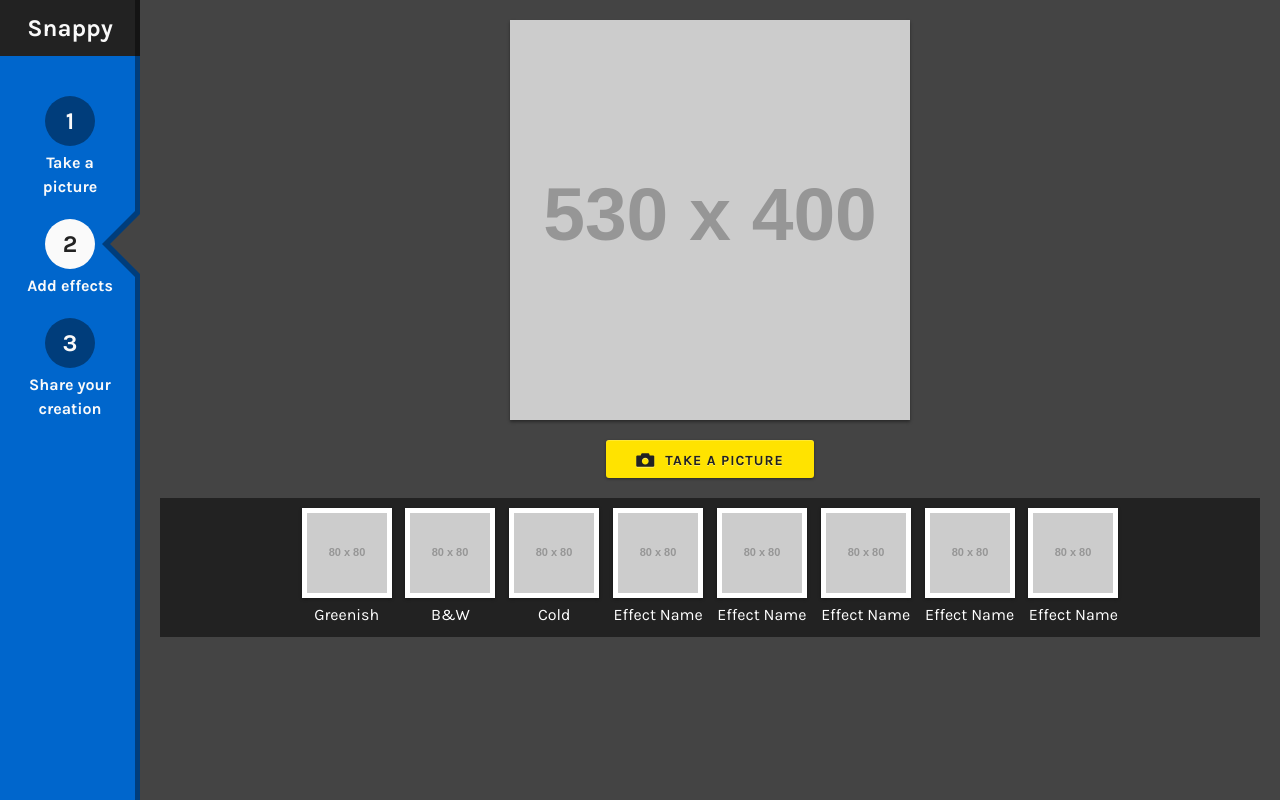
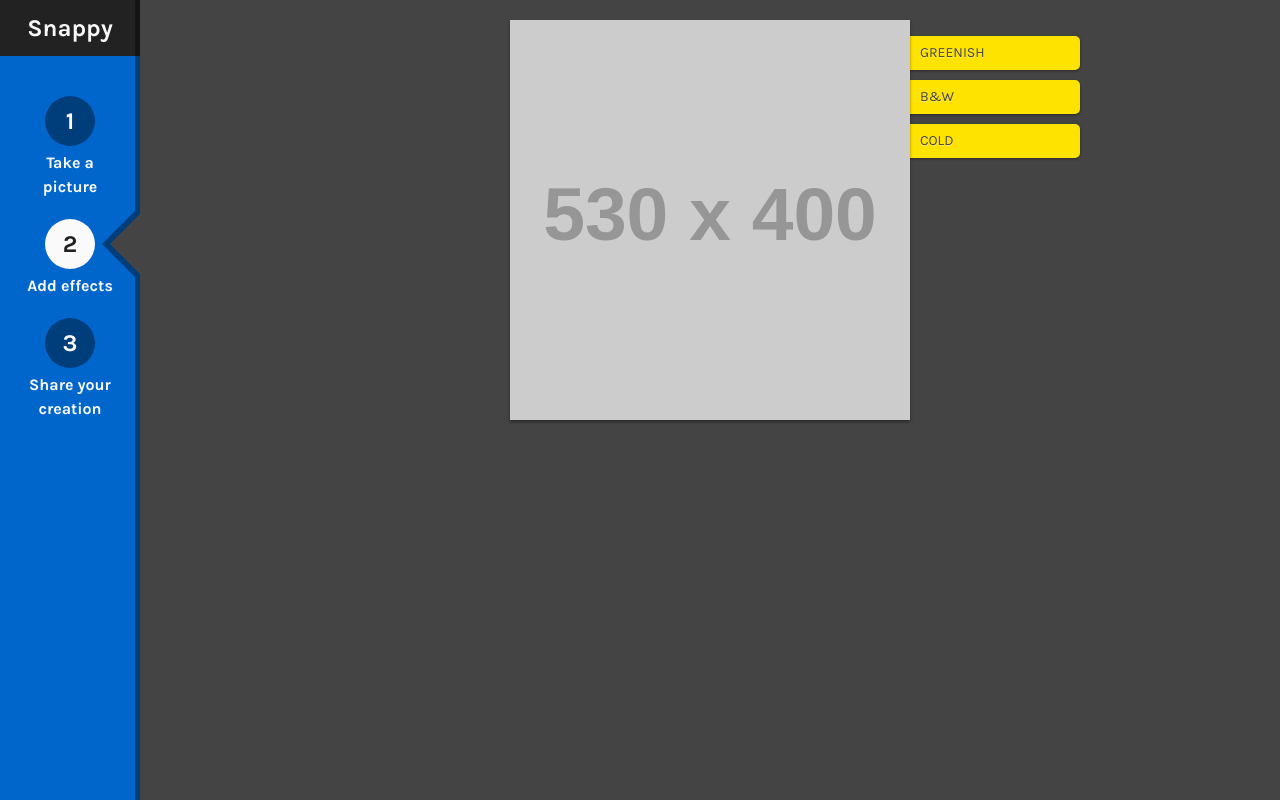
Before and after one commit to padenot/snappy, a website: page www/index.html in a window 1280 px wide. Both pictures are taken after a click on the button "TAKE A PICTURE". Drawn offline with nearby package versions, Linux system fonts and the light colour scheme; placeholder pictures from the web are drawn by us.

Commit message:
Effect buttons on side

```diff
--- a/www/css/app.css
+++ b/www/css/app.css
@@ -364,6 +364,13 @@ header #steps .step.active .number {
   margin-left: 140px;
 }
 
+#photo-area {
+  margin: 0 auto;
+  position: relative;
+  width: 400px;
+  height: 400px;
+}
+
 #photo-crop {
   -moz-box-sizing: border-box;  box-sizing: border-box;
   box-shadow: 0 2px 3px rgba(0, 0, 0, 0.4);
@@ -428,26 +435,30 @@ header #steps .step.active .number {
 }
 
 #effects {
-  background: #222;
   color: #fff;
-  text-align: center;
-  padding: 5px;
+  list-style: none;
+  position: absolute;
+  right: -170px;
+  top: 0;
+  text-shadow: 0 1px rgba(255, 255, 255, 0.4);
+  z-index: -1;
 }
 
 #effects .effect {
-  display: inline-block;
-  margin: 5px;
-  width: 90px;
+  background: #ffe300;
+  border-radius: 0 5px 5px 0;
+  box-shadow: 0 1px 3px rgba(0, 0, 0, 0.4);
+  color: #444;
+  font: 14px/1  Karla, "Helvetica Neue", Arial, Helvetica, sans-serif;
+  margin-bottom: 10px;
+  padding: 10px 10px 10px 30px;
+  text-transform: uppercase;
+  width: 150px;
 }
 
-#effects .effect .thumb {
-  border: 5px solid #fff;
-  box-shadow: 0 1px 3px rgba(0, 0, 0, 0.4);
-  margin-bottom: 5px;
-}
-
-#effects .effect .name {
-  margin: 0;
+#effects .effect:hover {
+  background: red;
+  margin-left: -20px;
 }
 
 #share .provider {
--- a/www/index.html
+++ b/www/index.html
@@ -59,6 +59,7 @@
 
     <div id="content">
         <!-- <img src="http://placehold.it/400x400" id="v"> -->
+        <div id="photo-area">
             <div id="photo-crop">
                 <span>
                     <video id="v" class="framed" width="530" height="400" autoplay></video>
@@ -66,19 +67,14 @@
                     <canvas id="p" class="hidden"></canvas>
                 </span>
             </div>
+            <ul id="effects">
+                <li class="effect" id="greenish">Greenish</li>
+                <li class="effect" id="blackwhite">B&amp;W</li>
+                <li class="effect" id="cold">Cold</li>
+            </ul>
+        </div>
 
         <button id="take" class="ss-camera">Take a picture</button>
-
-        <div id="effects">
-            <div class="effect" id=greenish><img src="http://placehold.it/80x80" class="thumb"><p class="name">Greenish</p></div>
-            <div class="effect" id=blackwhite><img src="http://placehold.it/80x80" class="thumb"><p class="name">B&amp;W</p></div>
-            <div class="effect" id=cold><img src="http://placehold.it/80x80" class="thumb"><p class="name">Cold</p></div>
-            <div class="effect"><img src="http://placehold.it/80x80" class="thumb"><p class="name">Effect Name</p></div>
-            <div class="effect"><img src="http://placehold.it/80x80" class="thumb"><p class="name">Effect Name</p></div>
-            <div class="effect"><img src="http://placehold.it/80x80" class="thumb"><p class="name">Effect Name</p></div>
-            <div class="effect"><img src="http://placehold.it/80x80" class="thumb"><p class="name">Effect Name</p></div>
-            <div class="effect"><img src="http://placehold.it/80x80" class="thumb"><p class="name">Effect Name</p></div>
-        </div>
 
         <div id="share">
             <div class="provider" id="facebook">Share</div>
--- a/www/js/app.js
+++ b/www/js/app.js
@@ -272,10 +272,7 @@ var ui = {
   colors: ['#900', '#06c', '#360'],
 
   init: function() {
-    var self = this;
-    $('#take').click(function() {
-      self.nextStep();
-    });
+    this.initCapture();
   },
 
   nextStep: function() {
@@ -290,7 +287,30 @@ var ui = {
     var stepEl = $(stepEls[this.step]);
     stepEl.addClass('active');
 
+    switch (this.step) {
+      case 1: this.initEffects(); break;
+      case 2: this.initShare(); break;
+    }
+
     return true;
+  },
+
+  initCapture: function() {
+    var self = this;
+    $('#take').click(function() {
+      self.nextStep();
+    });
+    // $('#effects').hide();
+  },
+
+  initEffects: function() {
+    $('#take').hide();
+    $('#effects').show();
+  },
+
+  initShare: function() {
+    $('#take').hide();
+    $('#effects').hide();
   }
 }
 
```
Lines whose indentation alone changed are shown as unchanged.
